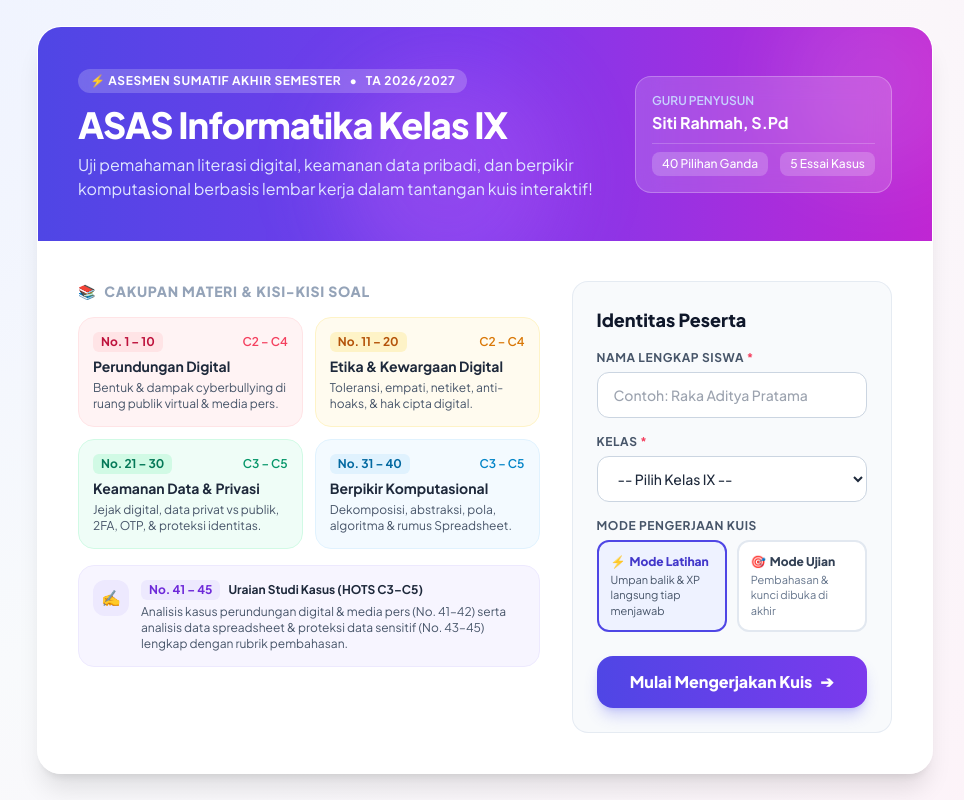
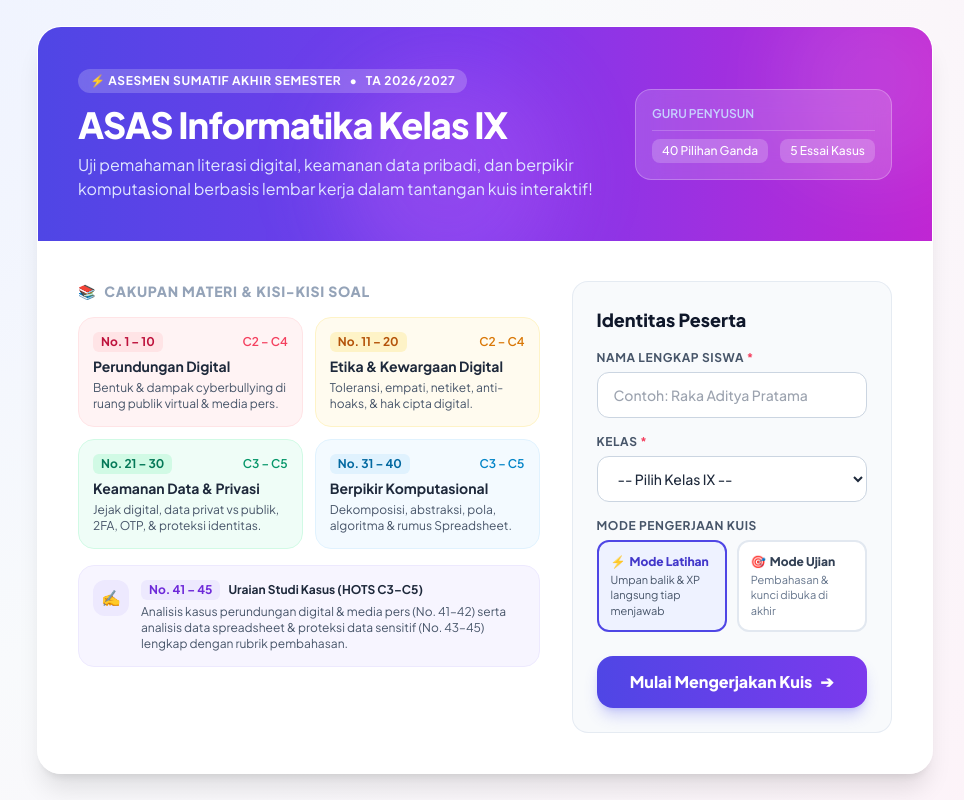
Before and after one commit to sr051-rahmah/CoretanMakna, a plain HTML site: page informatika/asas_informatika_ix.html in a window 1280 px wide. Shown: the whole page, without its empty margins (155-1119 px from the left). Drawn offline with nearby package versions, Linux system fonts and the light colour scheme.

Commit message:
Remove author name from asas_informatika_ix.html
Removed the name of the author from the document.

```diff
--- a/informatika/asas_informatika_ix.html
+++ b/informatika/asas_informatika_ix.html
@@ -154,7 +154,7 @@
           </div>
           <div class="bg-white/15 backdrop-blur-md border border-white/25 rounded-2xl p-4 shrink-0 text-sm">
             <div class="text-indigo-200 text-xs font-semibold uppercase">Guru Penyusun</div>
-            <div class="font-bold text-white text-base mt-0.5">Siti Rahmah, S.Pd</div>
+            <div class="font-bold text-white text-base mt-0.5"></div>
             <div class="mt-2 pt-2 border-t border-white/20 flex items-center gap-3 text-xs font-medium">
               <span class="bg-white/20 px-2.5 py-1 rounded-lg">40 Pilihan Ganda</span>
               <span class="bg-white/20 px-2.5 py-1 rounded-lg">5 Essai Kasus</span>
```
